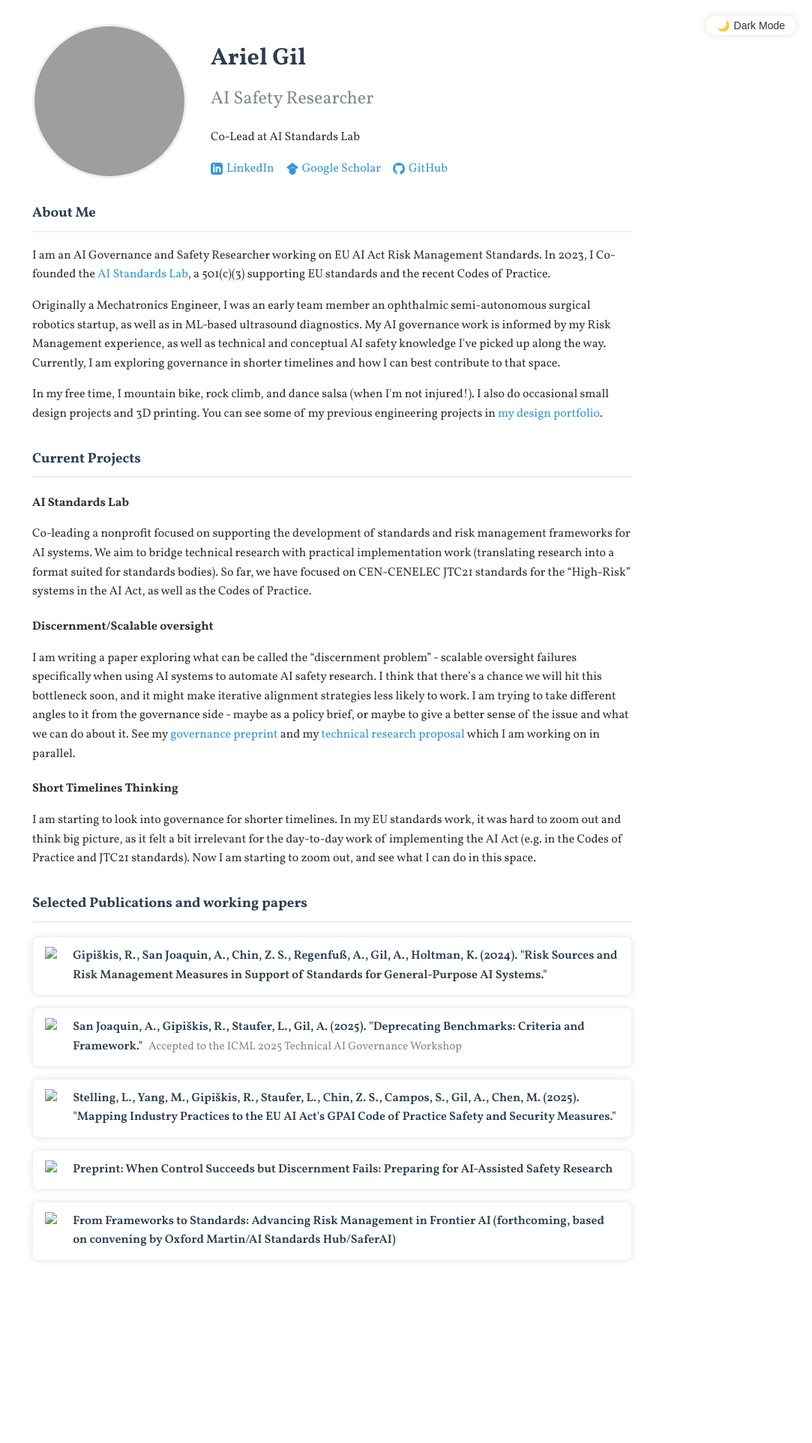
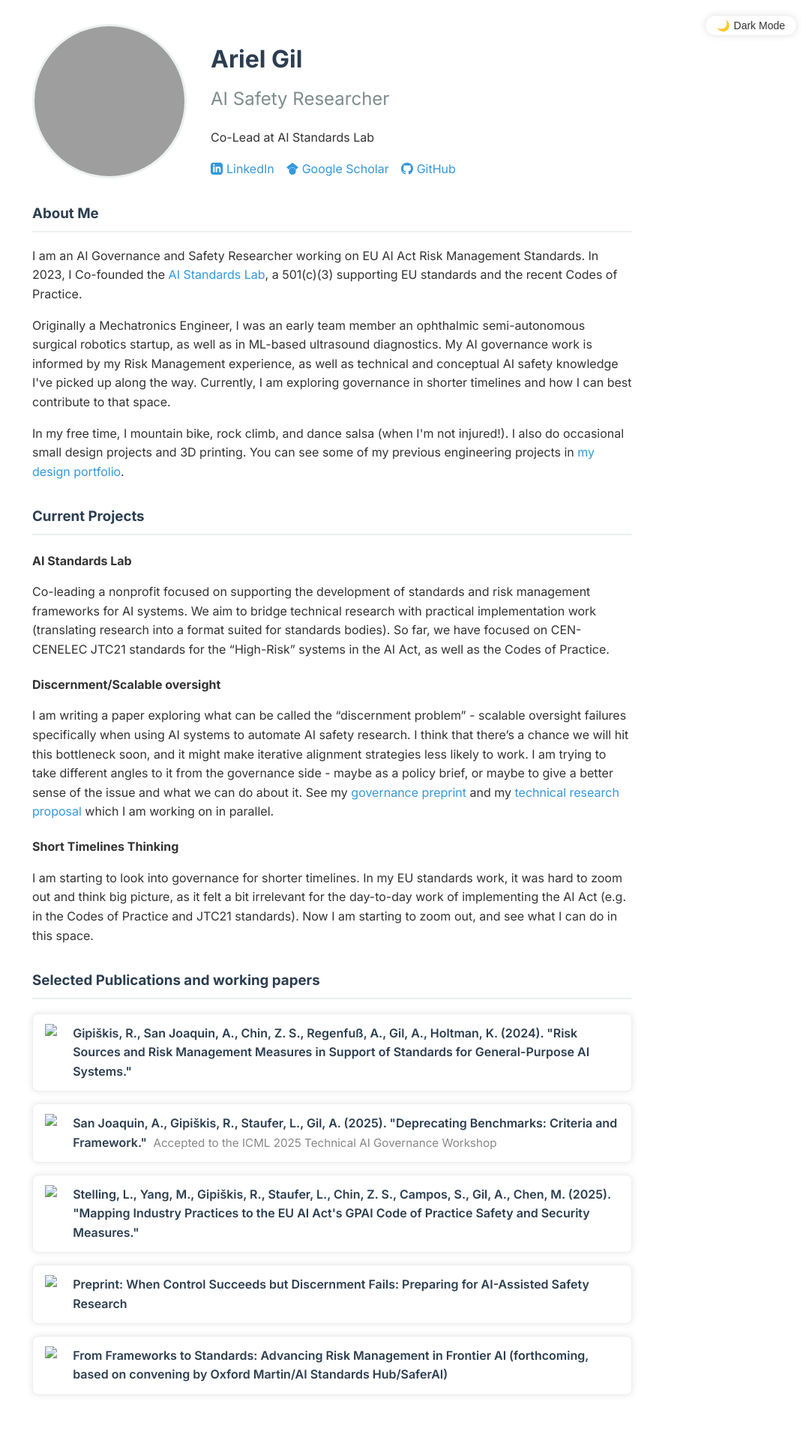
Before and after one commit to ariel-gil/ariel-gil.github.io, a Jekyll site: the page built from index.md, in a window 1280 px wide. Shown: the whole page at 75% size, without its empty margins (197-1280 px from the left). Built offline with Jekyll 4.4.1, drawn with Linux system fonts in a browser that asks for light colours; before the commit the page ends 1746 px from its top, so only the background shows below that; grey boxes are pictures that could not be loaded.

Commit message:
font - inter

```diff
--- a/_layouts/default.html
+++ b/_layouts/default.html
@@ -11,10 +11,10 @@
     <meta property="og:image" content="{{ '/profile.jpeg' | absolute_url }}">
     <title>{{ page.title | default: site.title }}</title>
 
-    <!-- Add Vollkorn font from Google Fonts -->
+    <!-- Add Inter font from Google Fonts -->
     <link rel="preconnect" href="https://fonts.googleapis.com">
     <link rel="preconnect" href="https://fonts.gstatic.com" crossorigin>
-    <link href="https://fonts.googleapis.com/css2?family=Vollkorn:ital,wght@0,400;0,500;0,600;0,700;1,400&display=swap" rel="stylesheet">
+    <link href="https://fonts.googleapis.com/css2?family=Inter:ital,wght@0,400;0,500;0,600;0,700;1,400&display=swap" rel="stylesheet">
 
     <style>
         :root {
@@ -40,7 +40,7 @@
         }
 
        html, body {
-        font-family: 'Vollkorn', serif;
+        font-family: 'Inter', sans-serif;
         line-height: 1.6;
         margin: 0;
         padding: 0;
```
